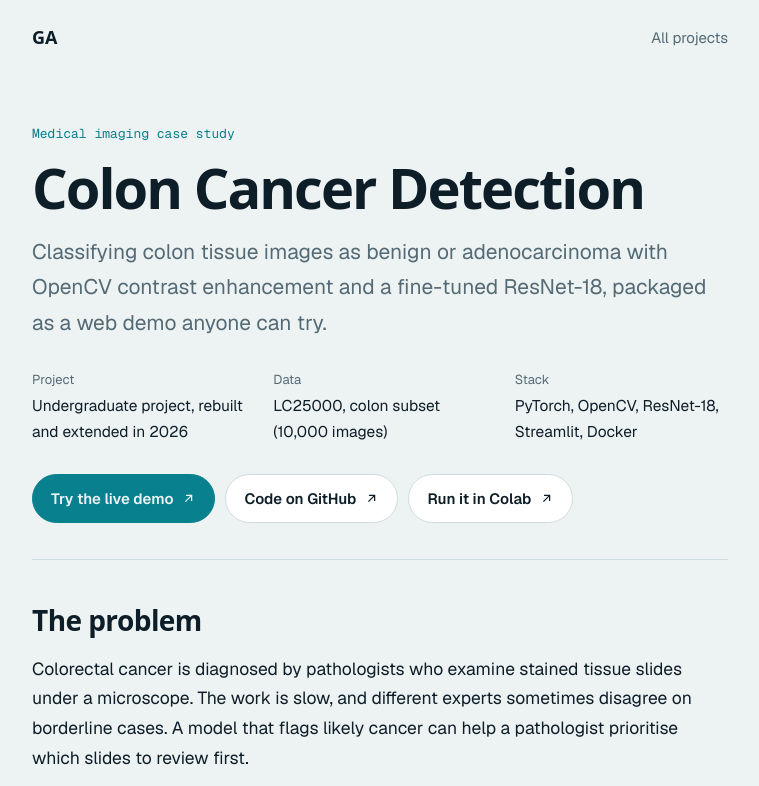
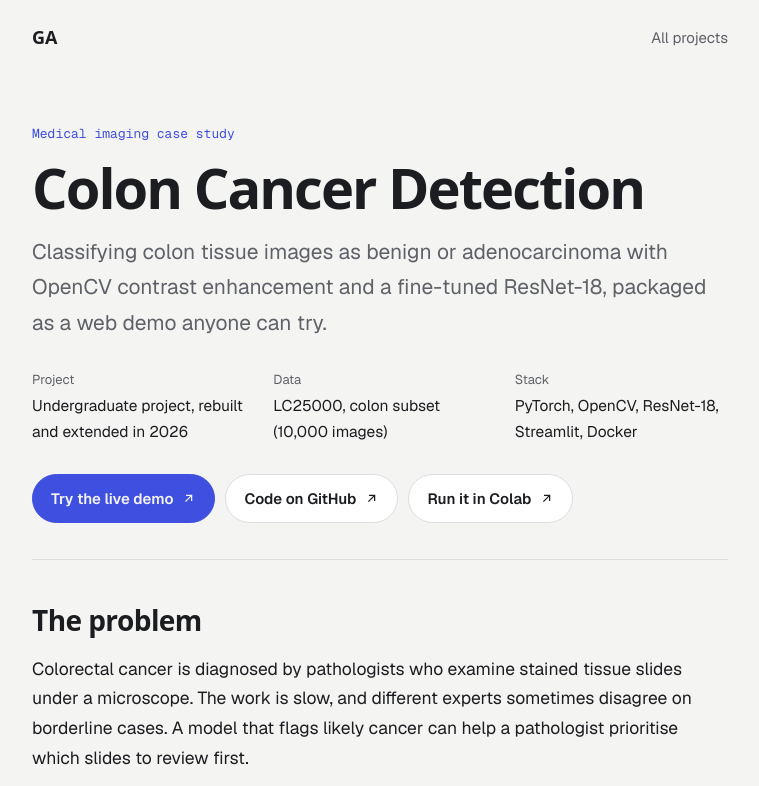
Before and after one commit to gyanasaiadusumilli/gyanasaiadusumilli.github.io, a plain HTML site: page projects/colon-cancer-detection.html in a window 1280 px wide. Shown: the top 786 px of the page, without its empty margins (260-1019 px from the left). Drawn offline with nearby package versions, Linux system fonts and the light colour scheme; a web font is replaced by a local one.

Commit message:
Case study pages: charcoal and blue theme, new tab icon
Co-Authored-By: Claude Opus 5.5 <noreply@anthropic.com>
Claude-Session: https://claude.ai/code/session_01EjiiC36VSr3Ppqw3JgRA5r

```diff
--- a/projects/colon-cancer-detection.html
+++ b/projects/colon-cancer-detection.html
@@ -5,7 +5,7 @@
 <meta name="viewport" content="width=device-width, initial-scale=1, viewport-fit=cover">
 <title>Colon Cancer Detection | Gyanasai Adusumilli</title>
 <meta name="description" content="Case study: classifying H&E stained colon tissue as benign or adenocarcinoma with OpenCV preprocessing and a fine-tuned ResNet-18.">
-<link rel="icon" href="../favicon.svg" type="image/svg+xml">
+<link rel="icon" href="../favicon.svg?v=2" type="image/svg+xml">
 <meta property="og:type" content="article">
 <meta property="og:title" content="Colon Cancer Detection | Gyanasai Adusumilli">
 <meta property="og:description" content="Case study: classifying H&E stained colon tissue as benign or adenocarcinoma with OpenCV preprocessing and a fine-tuned ResNet-18.">
@@ -16,8 +16,8 @@
 <link rel="stylesheet" href="https://fonts.googleapis.com/css2?family=Unbounded:wght@600;800&family=Geist:wght@400;500;600&family=Geist+Mono:wght@400;500&display=swap">
 <style>
 :root {
-  --bg: #07111A; --panel: #0D1B26; --panel-2: #12242F; --fg: #E7F0F2; --muted: #8A9FA9;
-  --line: #1D3240; --water: #5ED3DF; --land: #D8B26C;
+  --bg: #141517; --panel: #1C1D20; --panel-2: #25262B; --fg: #F4F4F2; --muted: #9C9DA3;
+  --line: #2E2F34; --water: #7584FF; --land: #D9C29A;
   --display: "Unbounded", "Avenir Next", system-ui, sans-serif;
   --body: "Geist", "Segoe UI", system-ui, sans-serif;
   --mono: "Geist Mono", ui-monospace, Menlo, monospace;
@@ -25,13 +25,13 @@
 }
 @media (prefers-color-scheme: light) {
   :root:not([data-theme="dark"]) {
-    --bg: #EDF2F3; --panel: #FFFFFF; --panel-2: #E3ECEE; --fg: #0E1E28; --muted: #546A74;
-    --line: #CFDCDF; --water: #08808D; --land: #9C7228; color-scheme: light;
+    --bg: #F4F4F2; --panel: #FFFFFF; --panel-2: #EBEBEE; --fg: #1C1D20; --muted: #5F6168;
+    --line: #DDDDE0; --water: #3F4FE0; --land: #7E6026; color-scheme: light;
   }
 }
 :root[data-theme="light"] {
-  --bg: #EDF2F3; --panel: #FFFFFF; --panel-2: #E3ECEE; --fg: #0E1E28; --muted: #546A74;
-  --line: #CFDCDF; --water: #08808D; --land: #9C7228; color-scheme: light;
+  --bg: #F4F4F2; --panel: #FFFFFF; --panel-2: #EBEBEE; --fg: #1C1D20; --muted: #5F6168;
+  --line: #DDDDE0; --water: #3F4FE0; --land: #7E6026; color-scheme: light;
 }
 * { box-sizing: border-box; }
 img { max-width: 100%; }
```
Also changed, not shown: projects/water-body-detection.html (+7 -7 lines).
